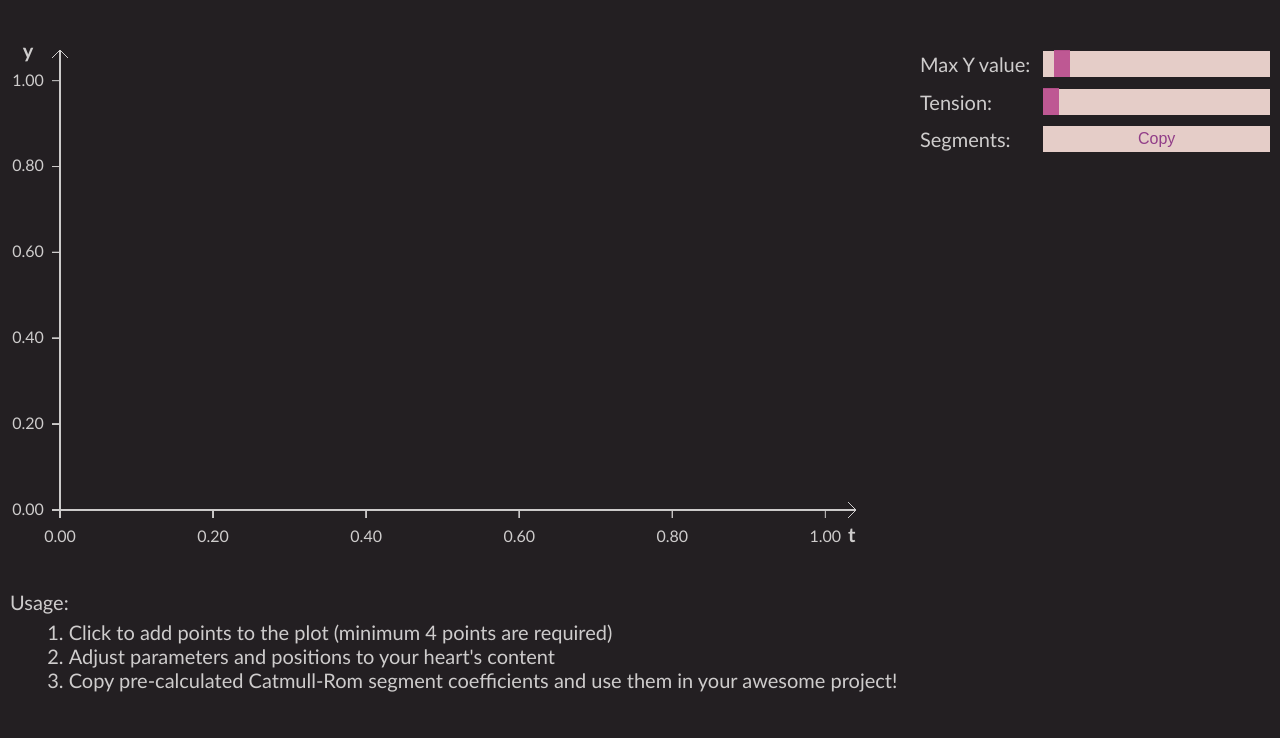
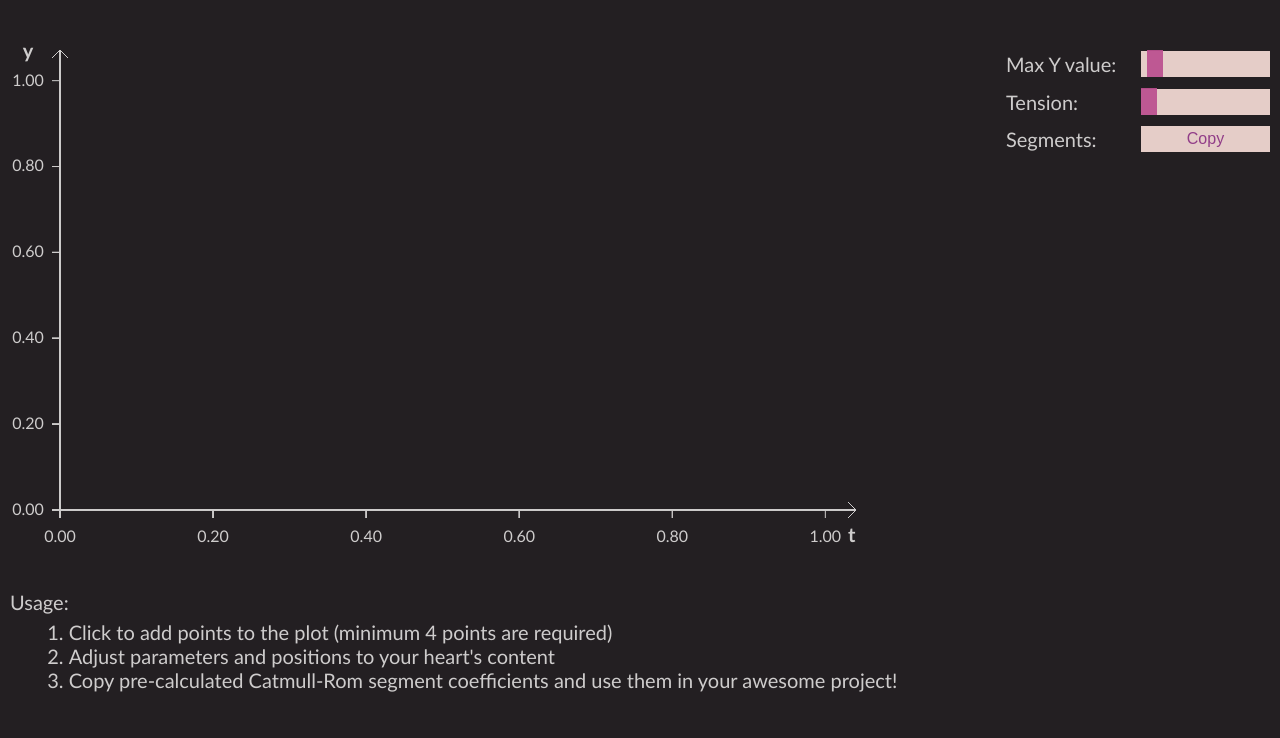
Before and after one commit to frysztak/splicer, a website built with webpack: page src/index.html in a window 1280 px wide. Shown: the top 738 px of the page. Built offline with nearby package versions, Linux system fonts and the light colour scheme.

Commit message:
wip: flex layout for form

```diff
--- a/src/index.css
+++ b/src/index.css
@@ -26,12 +26,12 @@ button {
     cursor: pointer;
 }
 
+button:focus {
+    outline-color: #bc5090;
+}
+
 .content {
     flex: 1 0 auto;
-}
-
-button:focus {
-    outline-color: #bc5090;
 }
 
 #segments {
@@ -54,11 +54,38 @@ button:focus {
     flex: 1;
 }
 
+.column-half {
+    width: 50%;
+}
+
+.column-shrink {
+    display: flex;
+    flex-direction: column;
+    flex: 0 1 auto;
+}
+
 .double-column {
     display: flex;
     flex-direction: column;
     flex-basis: 100%;
     flex: 2;
+}
+
+.form-group {
+    display: flex;
+    flex-direction: row;
+    max-width: 400px;
+}
+
+.form-group label {
+    flex: none;
+    display: block;
+    width: 125px;
+}
+
+.form-group .input-control {
+    flex: 1 1 auto;
+    display: block;
 }
 
 #plot {
@@ -71,10 +98,6 @@ button:focus {
         width: 100vw;
         height: 70vh;
     }
-}
-
-.controls-container {
-    max-width: 350px;
 }
 
 .mt-10 {
@@ -96,6 +119,10 @@ button:focus {
 .mv-10 {
     margin-left: 10px;
     margin-right: 10px;
+}
+
+.max-w-200 {
+    max-width: 200px;
 }
 
 .center-vertical {
--- a/src/index.html
+++ b/src/index.html
@@ -17,22 +17,22 @@
                     Please enable HTML canvas.
                 </canvas>
             </div>
-            <div class="column mt-50 controls-container">
-                <div class="row center-vertical">
-                    <label class="column" for="maxY">Max Y value:</label>
-                    <input type="range" class="slider double-column" id="maxY" name="maxY" min="0.5" max="10.0"
-                        step="0.5" value="1.0">
+            <div class="column-shrink mt-50">
+                <div class="form-group center-vertical">
+                    <label for="maxY">Max Y value:</label>
+                    <input type="range" class="slider input-control" id="maxY" name="maxY" min="0.5" max="10.0" step="0.5"
+                        value="1.0">
                 </div>
 
-                <div class="row center-vertical mt-10">
-                    <label class="column" for="tension">Tension:</label>
-                    <input type="range" class="slider double-column" id="tension" name="tension" min="0" max="1"
-                        step="0.05" value="0">
+                <div class="form-group center-vertical mt-10">
+                    <label class="" for="tension">Tension:</label>
+                    <input type="range" class="slider input-control" id="tension" name="tension" min="0" max="1" step="0.05"
+                        value="0">
                 </div>
 
-                <div class="row center-vertical mt-10">
-                    <div class="heading column">Segments:</div>
-                    <button class="double-column" id="copy">Copy</button>
+                <div class="form-group center-vertical mt-10">
+                    <label class="heading" for="copy">Segments:</label>
+                    <button class="input-control" id="copy">Copy</button>
                 </div>
 
                 <div class="row center-vertical mt-10">
```
